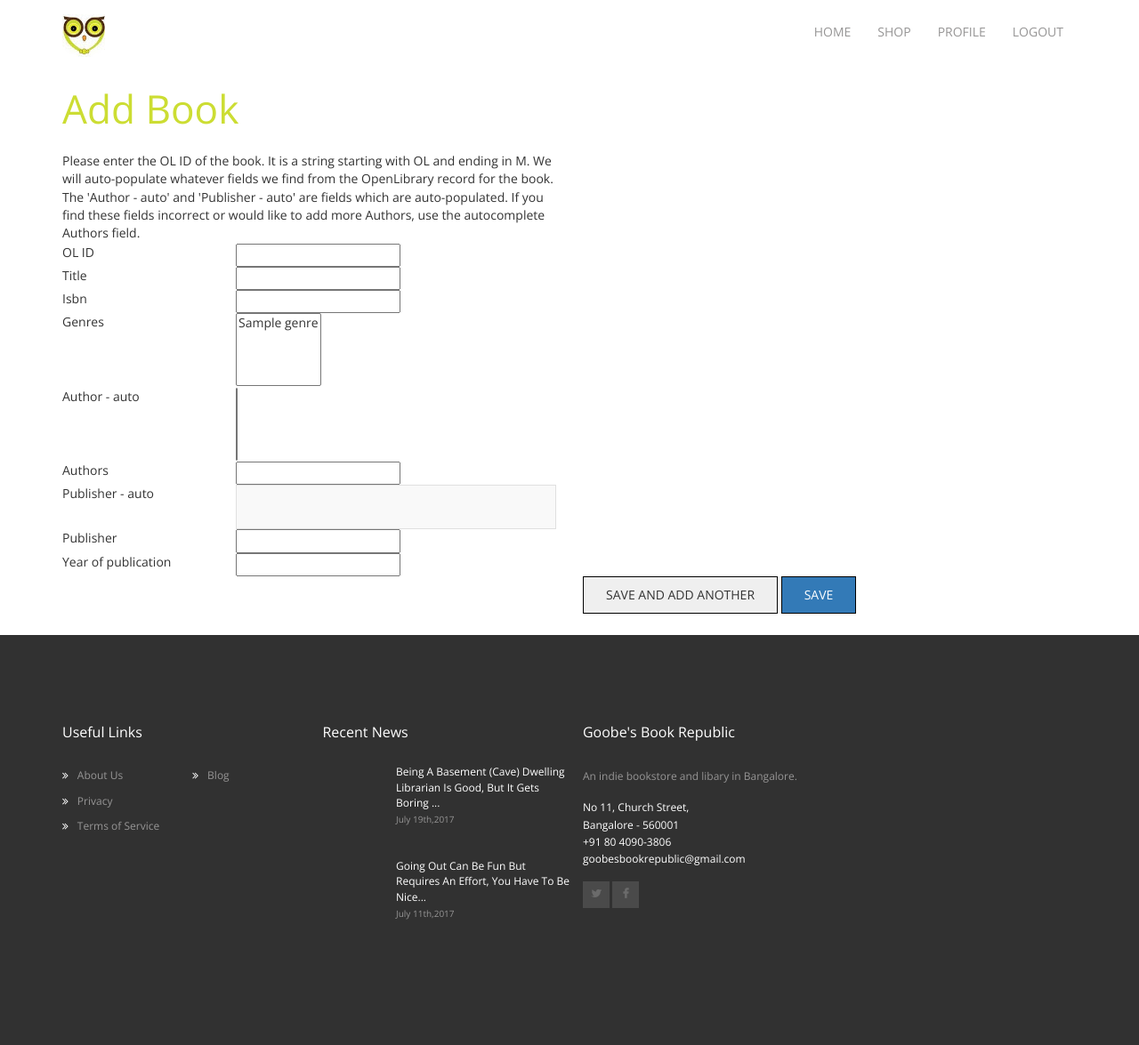
After one commit to goobes/box, a Django app: page /book/add/ in a window 1280 px wide. The commit adds this page. Shown: the whole page at 89% size. Run offline with Django 3.2, Linux system fonts and the light colour scheme; a user stored in the database is signed in; tables that the repository leaves empty hold one stand-in row (values such as "Sample post"); parts of the project's set-up code (start-up, migrations or seed data) failed here and were passed over; some libraries are stand-ins or nearby versions.

Commit message:
Added Book Create view

```diff
--- a/apps/base/forms.py
+++ b/apps/base/forms.py
@@ -42,3 +42,8 @@ class BookForm(forms.ModelForm):
                 attrs={'data-placeholder': 'Search for Publisher name', 'data-width': '20em'}
             )
         }
+
+    def __init__(self, *args, **kwargs):
+        super().__init__(*args, **kwargs)
+        self.fields['authors'].required = False
+        self.fields['publisher'].required = False
--- a/apps/base/templates/base/_form_field.html
+++ b/apps/base/templates/base/_form_field.html
@@ -1,4 +1,4 @@
 <div class="row">
     <div class="col-sm-2">{{ field.label }}</div>
-    <div class="col-sm-3">{{ field }} </div>
+    <div class="col-sm-4">{{ field }} </div>
 </div>
--- /dev/null
+++ b/apps/base/templates/base/book_form.html
@@ -0,0 +1,93 @@
+{% extends 'base.html' %}
+
+{% block head %}
+  {{ form.media.css }}
+{% endblock %}
+
+{% block content %}
+<section>
+    <form action="" method="post">
+        {% csrf_token %}
+    <div class="container">
+        <div class="row">
+            <div class="col-md-4">
+                <h1>Add Book</h1>
+            </div>
+        </div>
+        <div class="row">
+            <div class="col-md-6">
+            Please enter the OL ID of the book. It is a string starting with OL and ending in M. We will auto-populate whatever fields we find from the OpenLibrary record for the book. The 'Author - auto' and 'Publisher - auto' are fields which are auto-populated. If you find these fields incorrect or would like to add more Authors, use the autocomplete Authors field.
+            </div>
+        </div>
+        <div class="row">
+            <div class="col-md-6">
+              {{ form.errors }}
+            </div>
+        </div>
+        <div class="row">
+            <div class="col-md-2">
+                OL ID
+            </div>
+            <div class="col-md-4">
+                {{ form.ol_id }}
+            </div>
+        </div>
+        {% include 'base/_form_field.html' with field=form.title %}
+        {% include 'base/_form_field.html' with field=form.isbn %}
+        {% include 'base/_form_field.html' with field=form.genres %}
+        <div class="row">
+            <div class="col-md-2">
+              Author - auto
+            </div>
+            <div class="col-md-4">
+                <select name="author_auto" multiple="multiple" id="author_auto">
+                </select>
+            </div>
+        </div>
+        {% include 'base/_form_field.html' with field=form.authors %}
+        <div class="row">
+            <div class="col-md-2">
+            Publisher - auto
+            </div>
+            <div class="col-md-4">
+              <input name="publisher_auto" type="text" class="form-control" id="publisher_auto">
+            </div>
+        </div>
+        {% include 'base/_form_field.html' with field=form.publisher %}
+        {% include 'base/_form_field.html' with field=form.year_of_publication %}
+        <div class="row">
+            <div class="col-md-6 pull-right">
+                <button type="submit" name="_addanother" value="add" class="btn btn-secondary">Save and add another</button>
+                <button type="submit" name="submit" class="btn btn-primary">Save</button>
+            </div>
+        </div>
+    </div>
+    </form>
+</section>
+{% endblock %}
+
+{% block scripts %}
+  {{ form.media.js }}
+<script type="text/javascript">
+$(function() {
+    $("#id_ol_id").on('input propertychange paste', function() {
+        var ol_id = $("#id_ol_id").val();
+        if (ol_id.endsWith("M")) {
+          $.getJSON("https://openlibrary.org/books/" + ol_id + ".json", function (data) {
+              console.log(data);
+              $("#id_title").val(data.title);
+              if (data.isbn_13) {
+                $("#id_isbn").val(data.isbn_13);
+              }
+              $("#publisher_auto").val(data.publishers[0]);
+              $.getJSON("https://openlibrary.org" + data.works[0].key + ".json", function(dataworks) {
+                  for (var i=0; i < dataworks.authors.length; i++) {
+                    $("#author_auto").append($("<option value='" + dataworks.authors[i].author.key + "' selected='selected'>" + dataworks.authors[0].author.key + "</option>" ));
+                  }
+              });
+          }).error(function(error) { alert("This OL ID does not exist"); });
+        }
+    });
+});
+</script>
+{% endblock %}
--- a/apps/base/urls.py
+++ b/apps/base/urls.py
@@ -6,7 +6,7 @@ from django.views.generic import TemplateView
 from .views import ( home, ProfileCreate, ProfileUpdate, ProfileDetail,
         search_book_title, search_author_name, check_profile )
 from .views import make_payment, payment_redirect, payment_webhook, ItemList
-from .views import BoxDetail, BoxCreate, PaymentFulfillmentList
+from .views import BoxDetail, BoxCreate, PaymentFulfillmentList, BookCreate
 
 urlpatterns = [
     url(r'^$', home, name='home'),
@@ -26,4 +26,5 @@ urlpatterns = [
     url(r'^box/review/(?P<pk>[^/]+)$', BoxDetail.as_view(), name="box-review"),
     url(r'^box/create/(?P<pk>[^/]+)$', BoxCreate.as_view(), name="box-create"),
     url(r'^payment/fulfillment/$', PaymentFulfillmentList.as_view(), name="payment-fulfillment"),
+    url(r'^book/add/$', BookCreate.as_view(), name="book-create"),
 ]
--- a/apps/base/views.py
+++ b/apps/base/views.py
@@ -206,6 +206,21 @@ class BoxCreate(SuperUserMixin, FormView):
 class PaymentFulfillmentList(SuperUserMixin, ListView):
     queryset = Payment.objects.filter(status='Credit', fulfilled=False)
 
-class BookCreate(CreateView):
+class BookCreate(SuperUserMixin, CreateView):
     model = Book
     form_class = BookForm
+
+    def get_success_url(self):
+        if self.request.POST.get("_addanother"):
+            return reverse("book-create")
+        else:
+            return reverse("home")
+
+    def form_valid(self, form):
+        form.instance.publisher, created = Publisher.objects.get_or_create(name=self.request.POST.get("publisher_auto"))
+        response = super().form_valid(form)
+        for author in self.request.POST.getlist("author_auto"):
+            ol_id = author.split("/")[-1]
+            form.instance.authors.add(Author.objects.get(ol_id=ol_id))
+
+        return response
```
